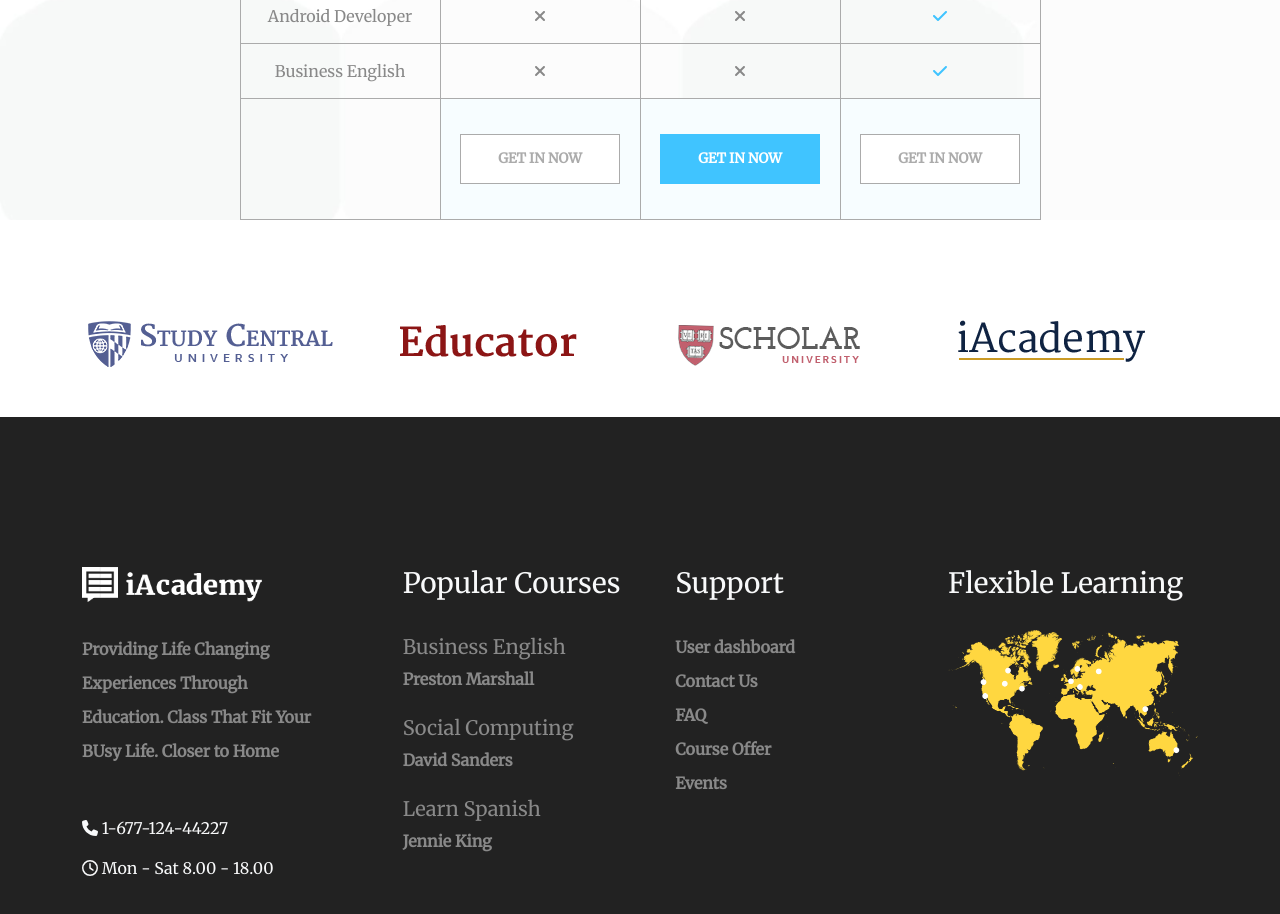
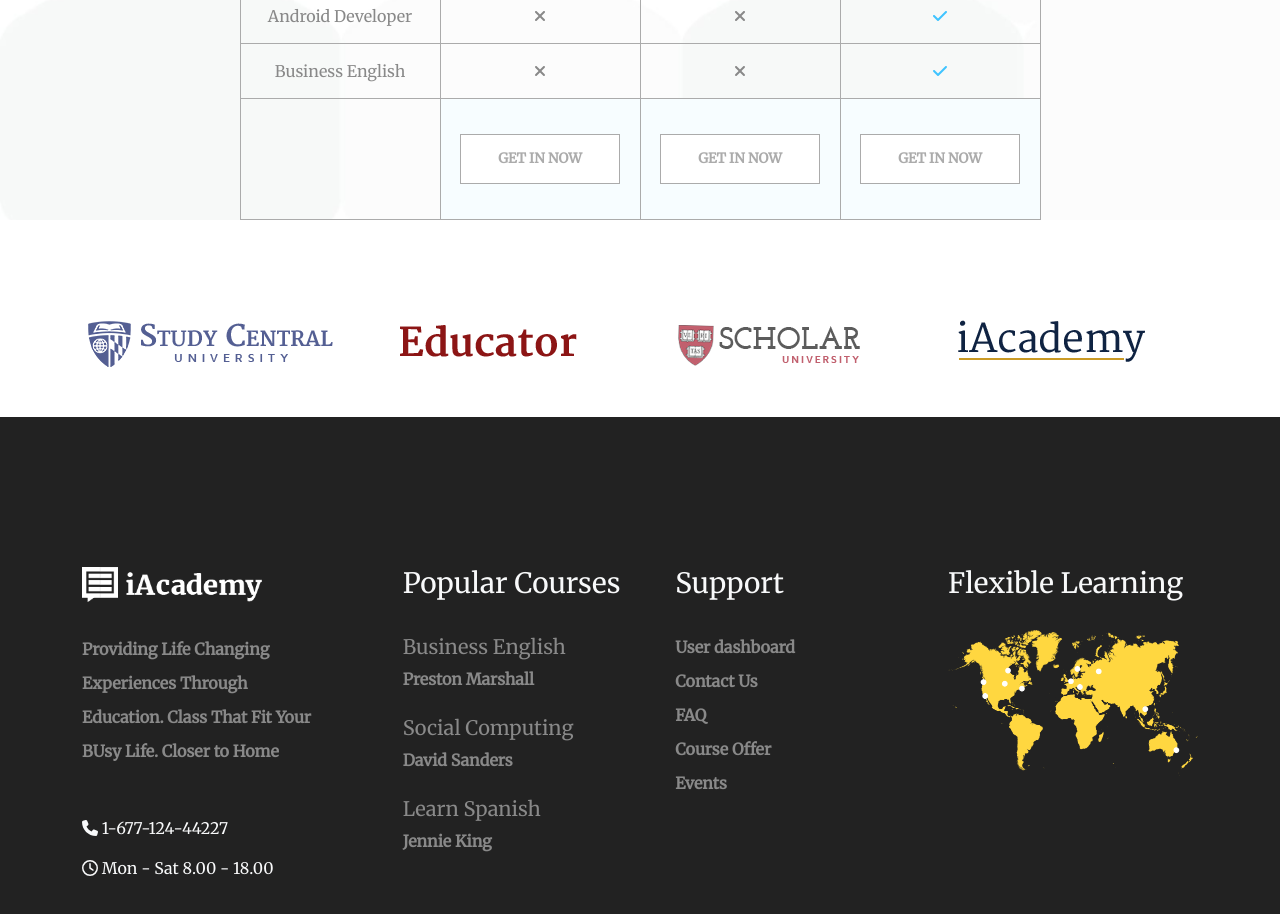
Before and after one commit to AlessandroIacovella95/proj-html-vuejs, a Vue app: page / in a window 1280 px wide. Shown: the part 5320-6234 px from the top of the page. Built offline with nearby package versions, Linux system fonts and the light colour scheme.

Commit message:
add button hover table

```diff
--- a/src/components/Main/AppTable.vue
+++ b/src/components/Main/AppTable.vue
@@ -94,7 +94,7 @@ export default {
           <ButtonApp :customButton="buttonSecondary" :text="buttonText" />
         </td>
         <td class="table_bg">
-          <ButtonApp :customButton="buttonPrimary" :text="buttonText" />
+          <ButtonApp :customButton="buttonSecondary" :text="buttonText" />
         </td>
         <td class="table_bg">
           <ButtonApp :customButton="buttonSecondary" :text="buttonText" />
@@ -126,7 +126,7 @@ table {
     background-color: #f7fdff;
   }
 
-  .button_primary {
+  button:hover {
     width: 160px;
     height: 50px;
     border: #40c4ff;
```
